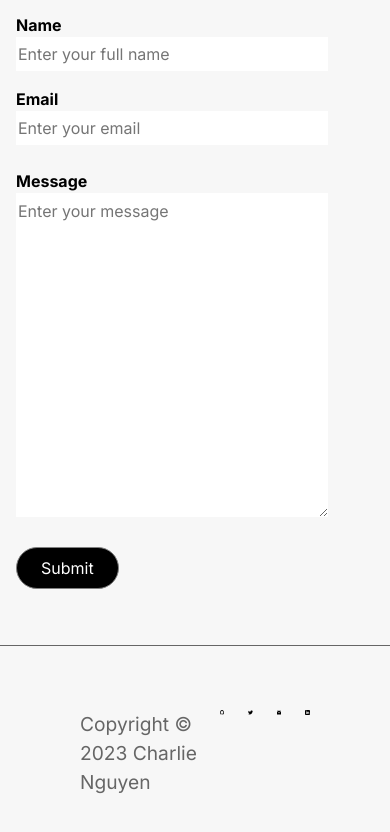
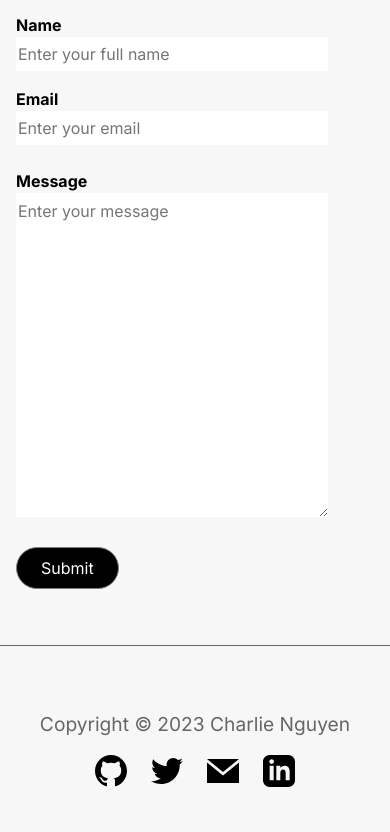
Before and after one commit to ssss-sfu/portfolio-workshop, a plain HTML site: page portfolio-end/index.html in a window 390 px wide. Shown: the part 3603-4435 px from the top of the page. Drawn offline with Linux system fonts and the light colour scheme.

Commit message:
fix size in icon too small in mobile

```diff
--- a/portfolio-end/style.css
+++ b/portfolio-end/style.css
@@ -317,4 +317,15 @@ footer nav {
   justify-content: space-between;
 }
 
+@media only screen and (max-width: 768px) {
+  footer nav {
+    flex-direction: column;
+    gap: 1rem;
+    align-items: center;
+  }
+
+  footer {
+    padding: 4rem 1rem;
+  }
+}
 /* Footer End */
```
